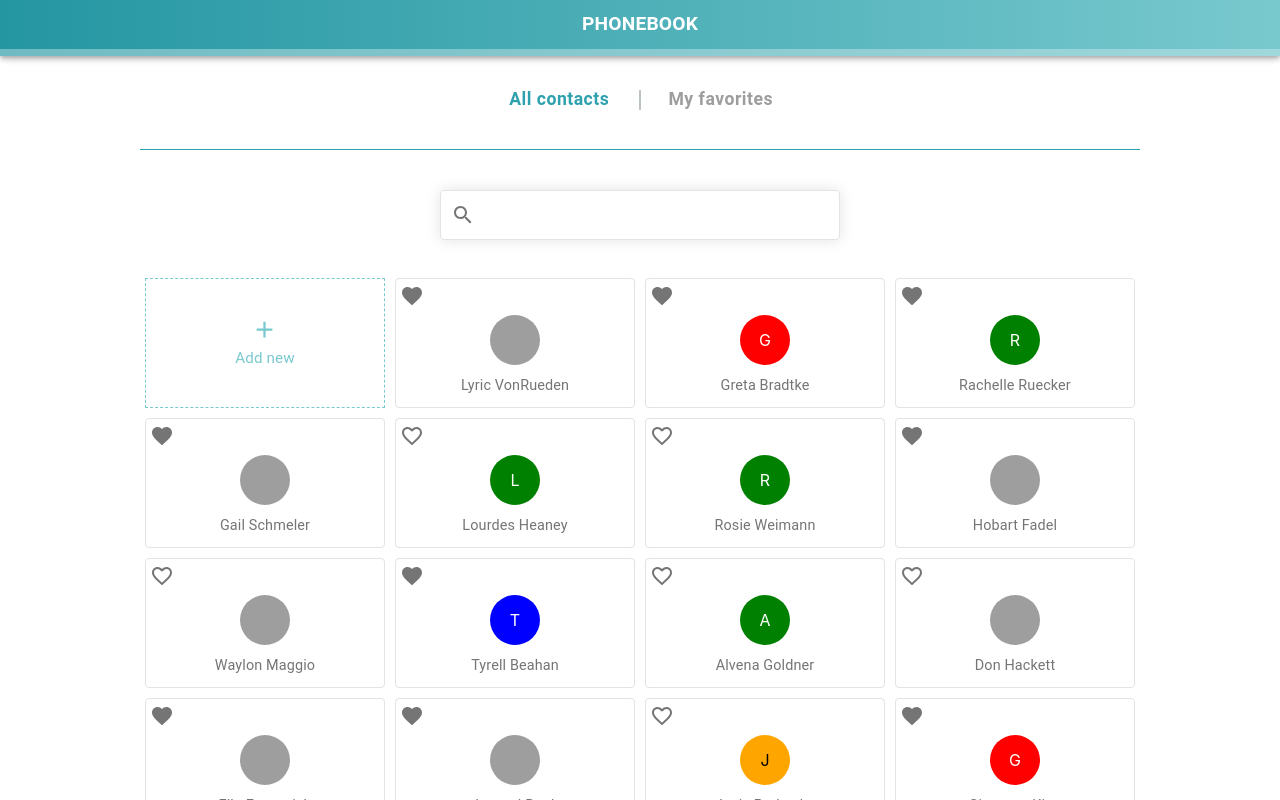
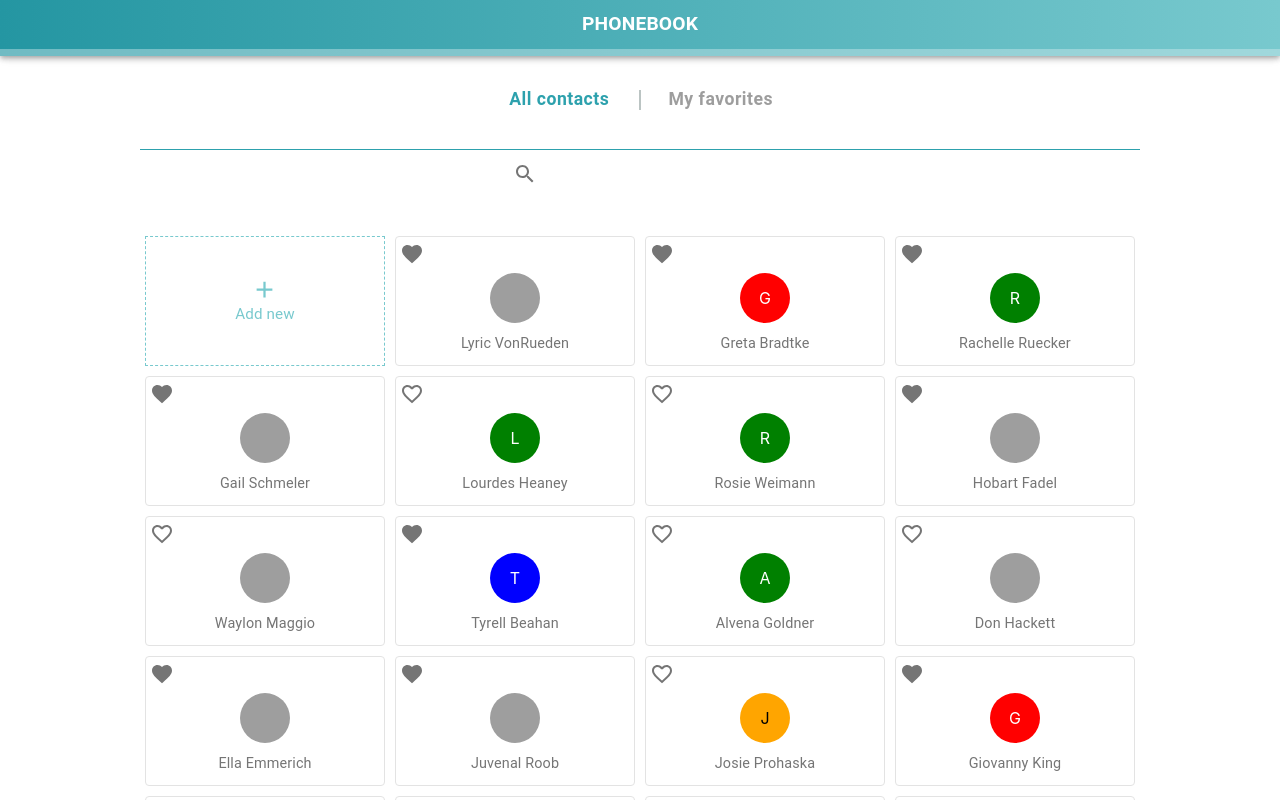
Before and after one commit to mladenkn/react-next-phonebook, a React (Vite) app: page / in a window 1280 px wide. Shown: the top 800 px of the page. Built offline with nearby package versions, Linux system fonts and the light colour scheme; grey boxes are pictures that could not be loaded.

Commit message:
tailwind +

```diff
--- a/package.json
+++ b/package.json
@@ -30,8 +30,11 @@
     "@types/react-router": "^5.1.20",
     "@types/react-router-dom": "^5.3.3",
     "@vitejs/plugin-react": "^4.0.4",
+    "autoprefixer": "^10.4.15",
     "fs-extra": "^8.0.1",
+    "postcss": "^8.4.29",
     "prettier": "^3.0.1",
+    "tailwindcss": "^3.3.3",
     "typescript": "^4.9.5",
     "vite": "^4.4.9",
     "vite-plugin-checker": "^0.6.2",
--- /dev/null
+++ b/postcss.config.js
@@ -0,0 +1,6 @@
+module.exports = {
+  plugins: {
+    tailwindcss: {},
+    autoprefixer: {},
+  },
+}
--- a/src/index.css
+++ b/src/index.css
@@ -1,3 +1,7 @@
+@tailwind base;
+@tailwind components;
+@tailwind utilities;
+
 body {
   margin: 0;
   font-family: -apple-system, BlinkMacSystemFont, "Segoe UI", "Roboto", "Oxygen",
--- a/src/phonebook/components/HomeSection.tsx
+++ b/src/phonebook/components/HomeSection.tsx
@@ -5,6 +5,7 @@ import { useContactListOps } from "../logic/contactListOps"
 import { Divider } from "./various"
 import SearchIcon from "@material-ui/icons/Search"
 import useHomeSectionStyles from "./HomeSection.style"
+import clsx from "clsx"
 
 const Home = () => {
   const classes = useHomeSectionStyles()
@@ -39,8 +40,8 @@ const Home = () => {
           disableUnderline
           startAdornment={<SearchIcon className={classes.searchFieldIcon} />}
           onChange={e => ops.fetch(e.target.value)}
+          className="border-red-600 border-solid border-1 h-12 rounded-md p-2 text-lg"
           classes={{
-            root: classes.searchField,
             focused: classes.searchFieldFocused,
           }}
         />
--- /dev/null
+++ b/tailwind.config.js
@@ -0,0 +1,11 @@
+/** @type {import('tailwindcss').Config} */
+module.exports = {
+  content: [
+    "./index.html",
+    "./src/**/*.{js,ts,jsx,tsx}",
+  ],
+  theme: {
+    extend: {},
+  },
+  plugins: [],
+}
```
Also changed, not shown: 1 other file (tests, documents, lock files or other folders).
